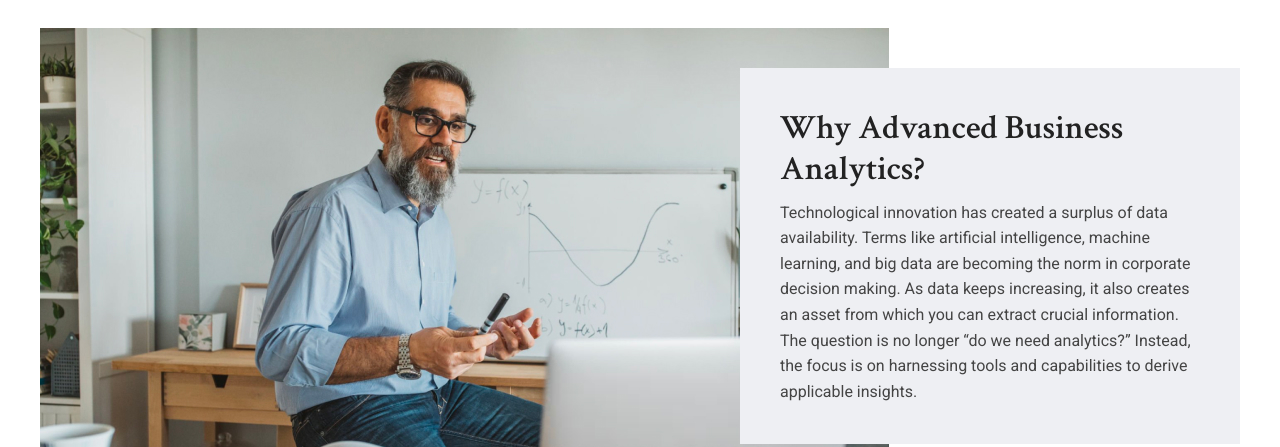
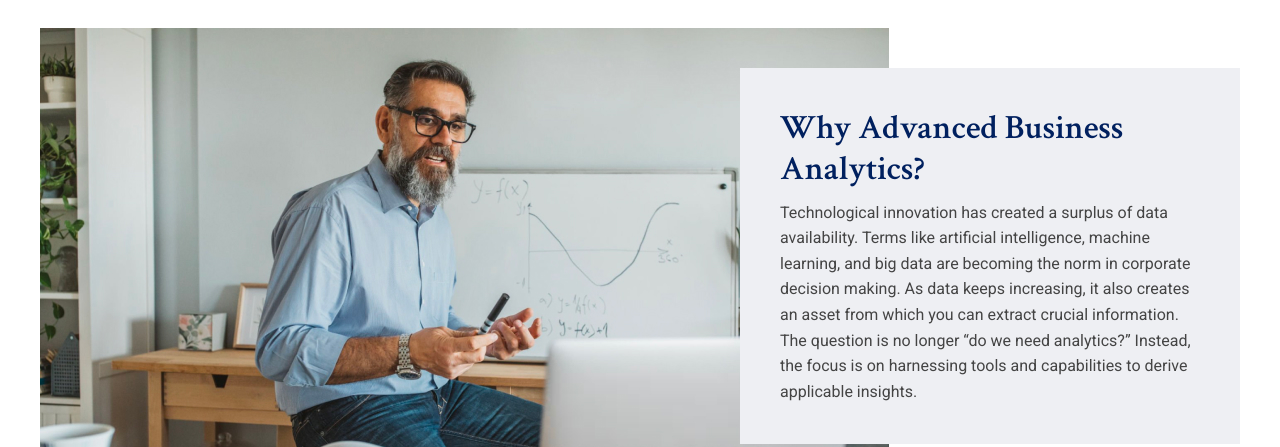
Before and after one commit to jinkatoemeritus/micrositeTest, a plain HTML site: page index.html in a window 1280 px wide. Shown: the part 722-1169 px from the top of the page. Drawn offline with Linux system fonts and the light colour scheme.

Commit message:
few color change

```diff
--- a/main.css
+++ b/main.css
@@ -20,6 +20,8 @@ h1{
 
     font-size: 34px;
     color: #222;
+    color: #A90533;
+    color: #00205F;
     font-family: 'Crimson Text', serif;
     font-weight: 600;
     line-height: 120%;
```
